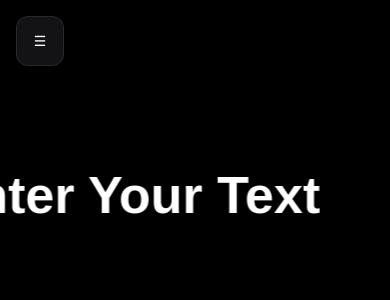
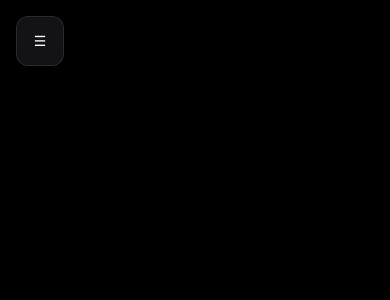
Before and after one commit to tony-nlc/Marquee, a React (Vite) app: page / in a window 390 px wide. Shown: the top 300 px of the page. Built offline with nearby package versions, Linux system fonts and the light colour scheme.

Commit message:
Fix Horizontal Text on phone and Update README

```diff
--- a/src/App.tsx
+++ b/src/App.tsx
@@ -6,6 +6,7 @@ function App() {
   const [isMenuOpen, setIsMenuOpen] = useState(false);
   const marqueeRef = useRef<HTMLDivElement>(null);
   const [fontSize, setFontSize] = useState(200);
+  const [isMobile, setIsMobile] = useState<boolean>(window.innerWidth < 768);
 
   const [settings, setSettings] = useState<MarqueeSettings>({
     text: "Enter Your Text",
@@ -19,19 +20,15 @@ function App() {
     speed: 5
   });
 
-  // Calculate responsive font size based on viewport and text length
   useEffect(() => {
     const calculateFontSize = () => {
       const vw = window.innerWidth;
       const vh = window.innerHeight;
       const textLength = settings.text.length;
-      const isVertical = settings.direction === 'vertical';
+      const isVertical = settings.direction === 'vertical' || isMobile;
 
-      // Base calculation: fit text to screen width/height
       const baseSize = isVertical ? vh * 0.4 : vw * 0.3;
-      // Adjust based on text length (longer text = smaller font)
       const lengthFactor = Math.max(1, textLength / 10);
-      // Apply size multiplier from settings (200=S, 300=M, 600=L -> 0.7, 1.0, 1.5)
       const sizeMultiplier = settings.fontSize / 300;
       const newSize = Math.max(32, Math.min((baseSize / lengthFactor) * sizeMultiplier, 400));
 
@@ -39,11 +36,18 @@ function App() {
     };
 
     calculateFontSize();
-    window.addEventListener('resize', calculateFontSize);
-    return () => window.removeEventListener('resize', calculateFontSize);
-  }, [settings.text, settings.direction, settings.fontSize]);
+    const resize = () => {
+      setIsMobile(window.innerWidth < 768);
+      calculateFontSize();
+    };
+
+    window.addEventListener('resize', resize);
+    return () => window.removeEventListener('resize', resize);
+  }, [settings.text, settings.direction, settings.fontSize, isMobile]);
 
   const duration = (11 - settings.speed) * 1.5;
+
+  const useVertical = settings.direction === 'vertical' || isMobile;
 
 return (
   <div
@@ -53,10 +57,9 @@ return (
   >
     <div ref={marqueeRef} className="marquee-visual-layer pointer-events-none">
       <div
-        // Force re-render on direction change to reset keyframes
-        key={settings.direction}
+        key={settings.direction + (isMobile ? '-m' : '')}
         className={`marquee-strip ${
-          settings.direction === 'horizontal' ? 'animate-marquee-h' : 'animate-marquee-v'
+          useVertical ? 'animate-marquee-v' : 'animate-marquee-h'
         }`}
         style={{ animationDuration: `${duration}s` }}
       >
@@ -66,8 +69,6 @@ return (
             color: settings.textColor,
             fontFamily: settings.fontFamily,
             fontSize: `${fontSize}px`,
-            paddingRight: settings.direction === 'horizontal' ? '0' : '0',
-            paddingBottom: settings.direction === 'vertical' ? '0' : '0'
           }}
         >
           {settings.text}
--- a/src/index.css
+++ b/src/index.css
@@ -1,26 +1,22 @@
 @import "tailwindcss";
 
 @layer utilities {
-  /* Horizontal Scroll: From right edge (100vw) to completely past left edge (-100%) */
   @keyframes scroll-h {
     0% { transform: translateX(100vw); }
     100% { transform: translateX(-100%); }
   }
 
-  /* Vertical Scroll: From bottom edge to completely past top edge */
   @keyframes scroll-v {
     0% { transform: translateY(100vh); }
     100% { transform: translateY(-100%); }
   }
 
-  /* Background Rainbow Animation */
   @keyframes gradient-bg {
     0% { background-position: 0% 50%; }
     50% { background-position: 100% 50%; }
     100% { background-position: 0% 50%; }
   }
 
-  /* Text Rainbow Animation */
   @keyframes hue-cycle {
     0% { filter: hue-rotate(0deg); }
     100% { filter: hue-rotate(360deg); }
@@ -32,7 +28,6 @@
   }
 }
 
-/* Fix for Safari/Chrome rendering artifacts on massive text */
 .marquee-strip {
   transform: translateZ(0);
   -webkit-font-smoothing: antialiased;
@@ -41,7 +36,6 @@
 /* Improve Mobile Rotation logic */
 @media (max-width: 768px) {
   .marquee-visual-layer {
-    /* Using dvh/dvw ensures it fits mobile viewports accurately */
     width: 100dvh !important;
     height: 100dvw !important;
   }
@@ -66,7 +60,38 @@
   }
 }
 
-/* BASE VISUAL LAYER (Desktop) */
+@media (max-width: 768px) {
+  .marquee-strip h1 {
+    writing-mode: vertical-lr;
+    transform: none;
+    text-align: center;
+    display: block;
+    width: 100%;
+  }
+}
+
+@media (width: 428px) and (height: 926px) and (orientation: portrait) {
+  .marquee-visual-layer {
+    display: flex;
+    align-items: center;
+    justify-content: center;
+  }
+
+  .marquee-strip {
+    width: 100% !important;
+    justify-content: center;
+    min-height: 200px;
+  }
+
+  .marquee-strip h1 {
+    font-size: 220px !important;
+    line-height: 1 !important;
+    text-align: center !important;
+    display: block;
+    width: auto;
+  }
+}
+
 .marquee-visual-layer {
   width: 100%;
   height: 100%;
@@ -76,32 +101,27 @@
   position: absolute;
   inset: 0;
   z-index: 1;
-  /* Hardware acceleration forces the browser to keep small text rendered */
   backface-visibility: hidden;
   perspective: 1000px;
 }
 
-/* THE STRIP - Solves the disappearing bug */
 .marquee-strip {
   position: relative;
   white-space: nowrap;
   display: flex;
   align-items: center;
+  justify-content: center;
   will-change: transform;
   width: max-content !important;
-  /* min-height prevents the container from collapsing at small font sizes,
-     which often causes the browser to stop rendering the animation. */
   min-height: 100px;
 }
 
-/* MOBILE UI */
 @media (max-width: 768px) {
   .marquee-visual-layer {
     width: 100% !important;
     height: 100% !important;
   }
 
-  /* Larger touch targets for mobile */
   .ui-layer button {
     padding: 14px !important;
     min-width: 48px;
```
Also changed, not shown: 1 other file (tests, documents, lock files or other folders).
